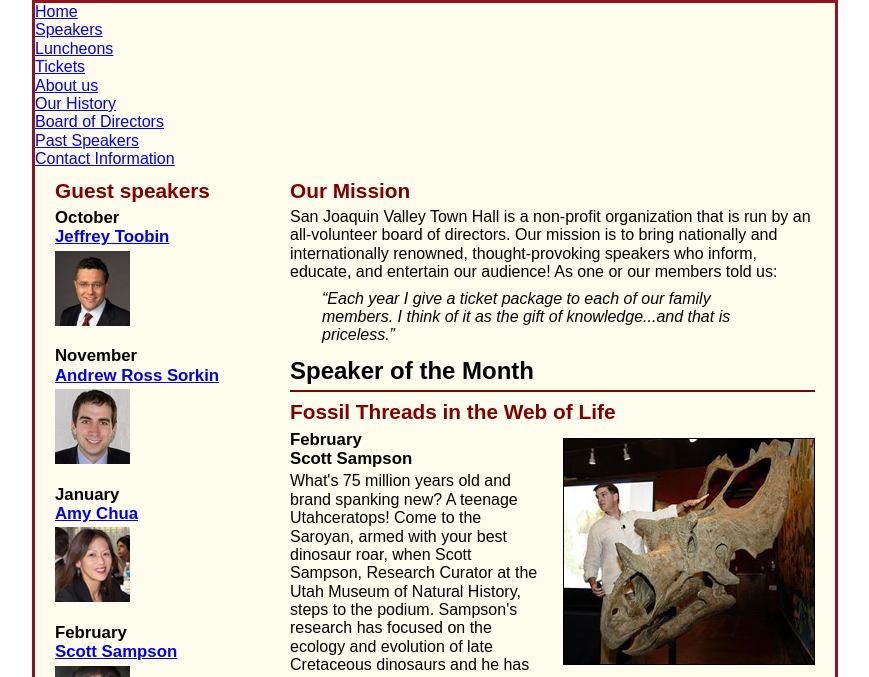
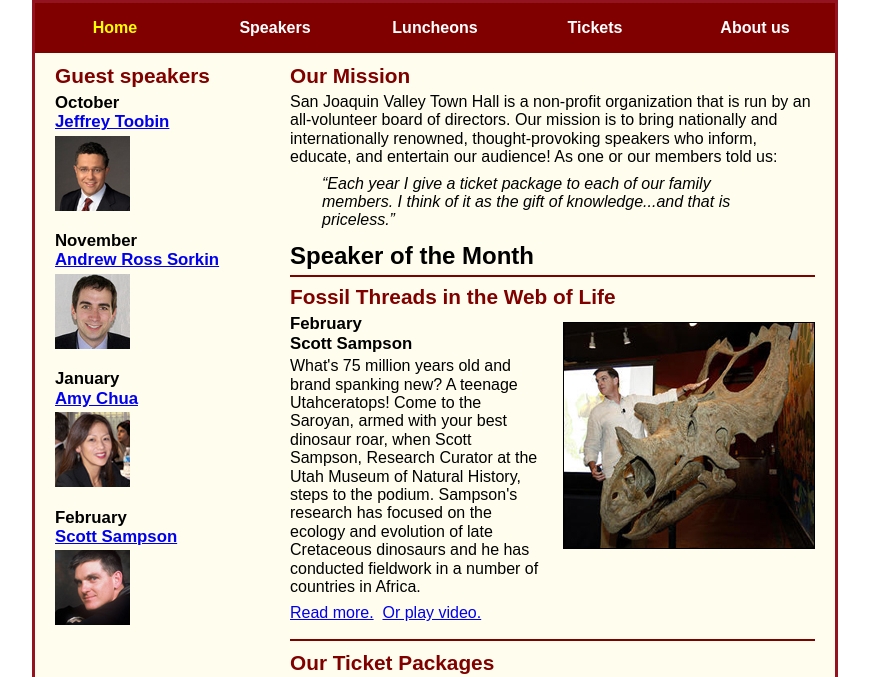
Before and after one commit to brandonRodriguez24/A113, a plain HTML site: page index.html in a window 1280 px wide. Shown: the part 115-792 px from the top of the page, without its empty margins (205-1074 px from the left). Drawn offline with nearby package versions, Linux system fonts and the light colour scheme.

Commit message:
Update main.css

```diff
--- a/main.css
+++ b/main.css
@@ -14,13 +14,6 @@ body {
     border: 3px solid #931420;
     background-color: #fffded;
 }
-
-ul {
-	list-style-type: none;
-	padding: 0;
-	margin: 0;
-}
-
 a:focus, a:hover {
     font-style: italic;
 }
@@ -52,10 +45,50 @@ header img {
 .shadow {
     text-shadow: 2px 2px 2px #800000;
 }
+/* the styles for the navigation menu */
+#nav_menu ul {
+    list-style-type: none;
+    margin: 0;
+    padding: 0;
+    position: relative;
+}
+#nav_menu ul li {
+    float: left;
+}
+#nav_menu ul li a {
+    display: block;
+    width: 160px;
+    text-align: center;
+    padding: 1em 0;
+    text-decoration: none;
+    background-color: #800000;
+    color: white;
+    font-weight: bold;
+}
+#nav_menu a.current {
+    color: yellow;
+}
+#nav_menu ul ul {
+    display: none;
+    position: absolute;
+    top: 100%;
+}
+#nav_menu ul ul li {
+    float: none;
+}
+#nav_menu ul li:hover > ul {
+    display: block;
+}
+#nav_menu > ul::after {
+    content: "";
+    clear: both;
+    display: block;
+}
 /* the styles for the main content */
 main {
     clear: left;
 }
+
 /* the styles for the section */
 section {
     width: 525px;
@@ -65,7 +98,7 @@ section {
 section h1 {
     font-size: 150%;
     padding: .5em 0 .25em 0;
-	margin: 0;               /* If you remove this, the margins in normalize.css will be applied. */
+    margin: 0;
 }
 section h2 {
     color: #800000;
@@ -81,6 +114,7 @@ section blockquote {
 }
 section ul {
     padding: 0 0 .25em 1.25em;
+    list-style-type: circle;
 }
 section li {
     padding-bottom: .35em;
@@ -108,7 +142,7 @@ article img {
 /* the styles for the aside */
 aside {
     width: 215px;
-	float: right;
+    float: left;
     padding: 0 0 20px 20px;
 }
 aside h2 {
```
Lines whose indentation alone changed are shown as unchanged.
